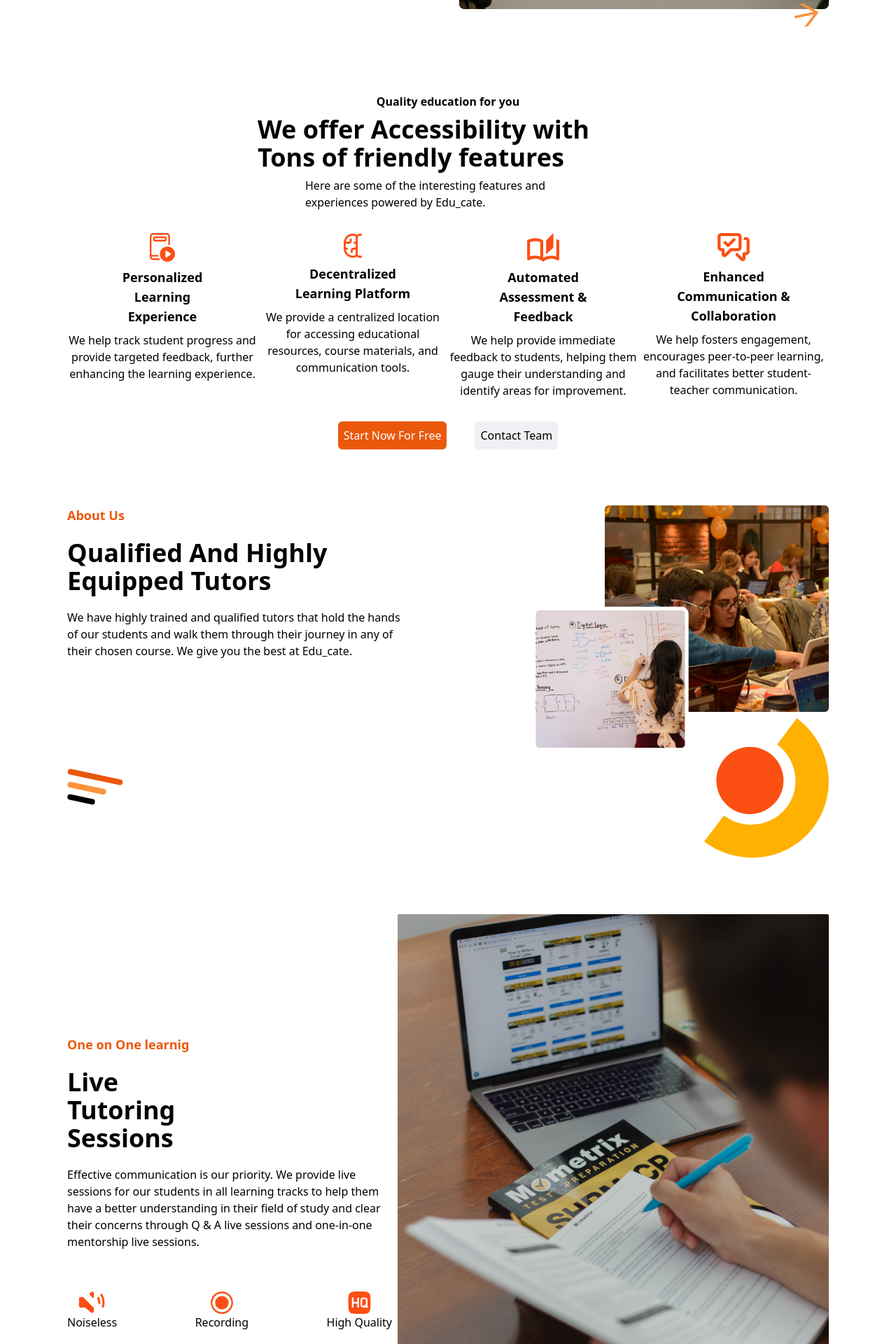
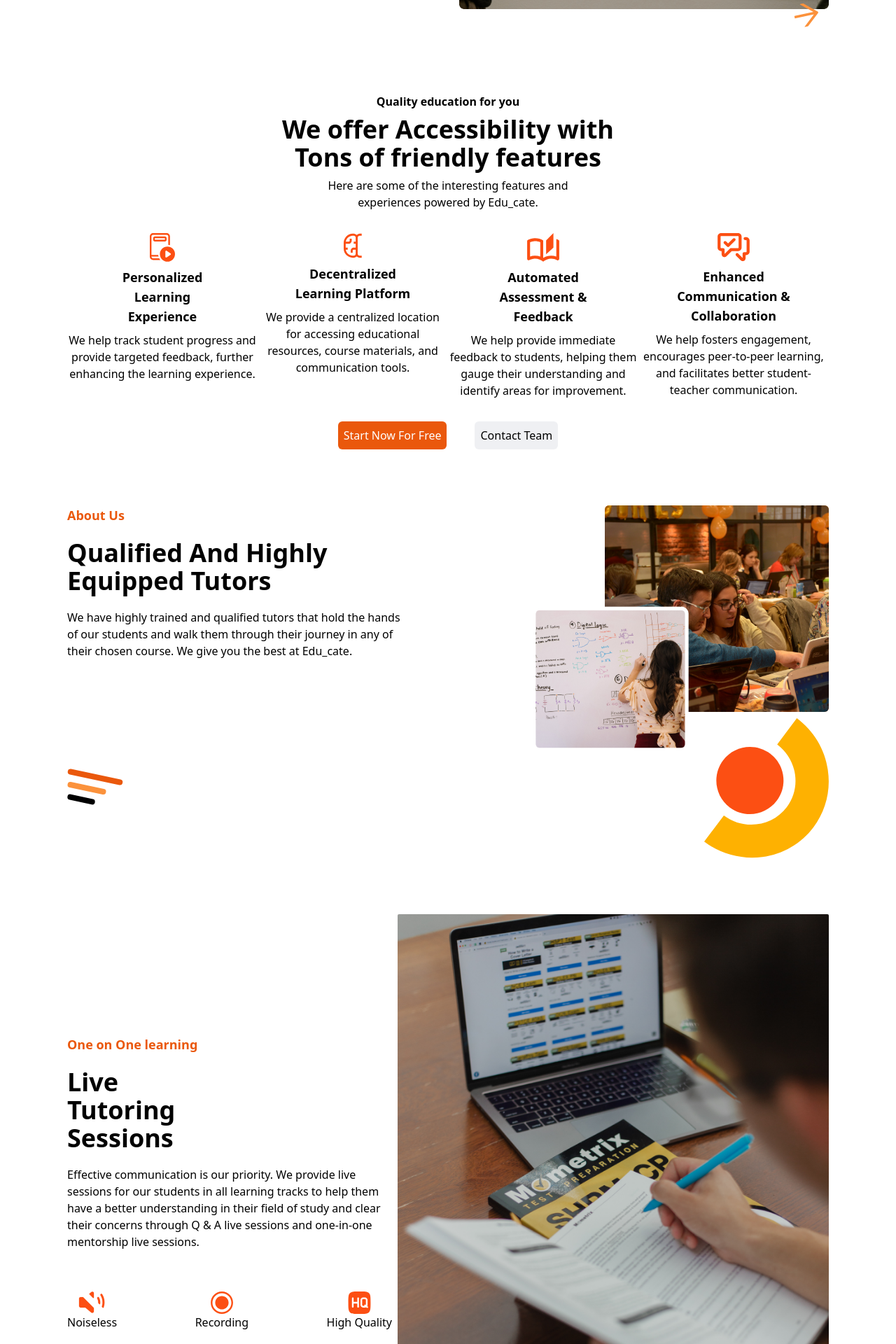
Before and after one commit to learnable-2022/LMS-YA-6-FE, a React (Create React App) app: page / in a window 1280 px wide. Shown: the part 680-2600 px from the top of the page at 70% size. Built offline with nearby package versions, Linux system fonts and the light colour scheme.

Commit message:
added text alignment and cleared typos

```diff
--- a/src/components/reusable/landingpage-sections/LiveTutor.jsx
+++ b/src/components/reusable/landingpage-sections/LiveTutor.jsx
@@ -8,7 +8,7 @@ const LiveTutor = () => {
         <div className="px-5 md:px-24 mb-20 w-full md:flex">
             <div className='flex flex-col text-center lg:text-left justify-center lg:w-1/2 space-y-9 md:space-y-5'>
                 <h2 className='text-lg text-orange-600 font-bold lg:w-fit'>
-                One on One learnig
+                One on One learning
                 </h2>
                 <h1 className='text-3xl md:text-4xl font-bold lg:w-1/2'>
                 Live Tutoring Sessions
--- a/src/components/reusable/landingpage-sections/Offer.jsx
+++ b/src/components/reusable/landingpage-sections/Offer.jsx
@@ -6,7 +6,7 @@ import chat from '../../../assets/chat.svg'
 const Offer = () => {
     return (
         <div className='px-5 md:px-24 mb-20 w-full h-fit flex flex-col items-center text-center space-y-8'>
-            <div className='lg:w-1/2 space-y-2 text-center lg:text-left flex flex-col items-center'>
+            <div className='lg:w-1/2 space-y-2 lg:text-left flex flex-col items-center' style={{textAlign:'center'}}>
                 <h3 className='font-semibold'>Quality education for you</h3>
                 <h1 className='text-3xl md:text-4xl font-bold'>
                 We offer Accessibility with Tons of friendly features
--- a/src/components/reusable/landingpage-sections/Partners.jsx
+++ b/src/components/reusable/landingpage-sections/Partners.jsx
@@ -5,7 +5,7 @@ const Partners = () => {
         <div className="px-5 md:px-24 w-full lg:flex bg-red-100 py-10 md:space-x-8">
         <div className='flex flex-col justify-center text-center lg:text-left lg:w-1/2 space-y-5'>
             <h2 className='text-lg text-orange-600 font-bold lg:w-fit'>
-            One on One learnig
+            One on One learning
             </h2>
             <h1 className='text-3xl md:text-4xl font-bold lg:w-1/2'>
             Our live Tutors
```
